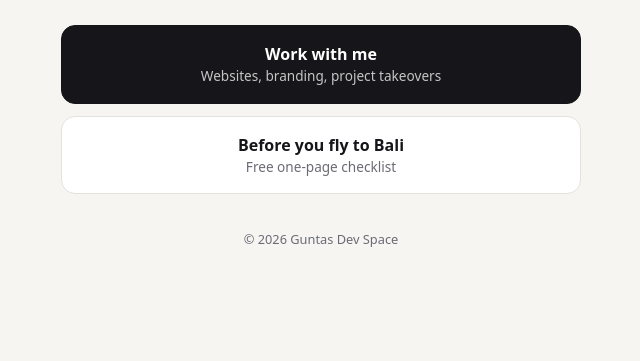
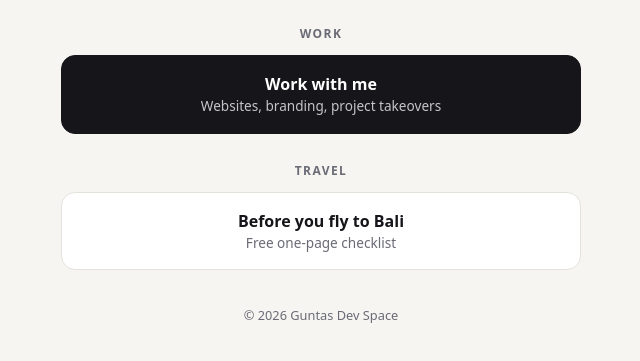
Before and after one commit to gukkame/linktree, a plain HTML site: page index.html in a window 1280 px wide. Shown: the part 229-590 px from the top of the page, without its empty margins (319-959 px from the left). Drawn offline with Linux system fonts and the light colour scheme.

Commit message:
Links page: separate Work and Travel sections
Co-Authored-By: Claude Sonnet 5.5 <noreply@anthropic.com>
Claude-Session: https://claude.ai/code/session_01Y9DJTkqbzGojKD6ZVWBLNR

```diff
--- a/index.html
+++ b/index.html
@@ -43,6 +43,10 @@
     a.link.primary { background: var(--accent); color: var(--accent-text); border-color: var(--accent); }
     a.link small { display: block; font-weight: 400; color: var(--muted); font-size: .85rem; }
     a.link.primary small { color: inherit; opacity: .75; }
+    section { margin-top: 28px; }
+    section:first-of-type { margin-top: 0; }
+    h2 { font-size: .75rem; letter-spacing: .12em; text-transform: uppercase; color: var(--muted);
+      font-weight: 600; margin: 0 0 12px; }
     footer { margin-top: 36px; color: var(--muted); font-size: .8rem; }
   </style>
 </head>
@@ -51,7 +55,7 @@
     <img class="avatar" src="avatar.png" alt="" onerror="this.style.display='none'">
     <h1 id="name"></h1>
     <p class="bio" id="bio"></p>
-    <ul id="links"></ul>
+    <div id="sections"></div>
     <footer id="footer"></footer>
   </main>
 
@@ -60,9 +64,19 @@
     const PROFILE = {
       name: "Guntas Dev Space",
       bio: "Websites & brand design",
+      sections: [
+        {
+          heading: "Work",
           links: [
             { title: "Work with me", subtitle: "Websites, branding, project takeovers", url: "https://guntasdevspace.com/#contact", primary: true },
+          ],
+        },
+        {
+          heading: "Travel",
+          links: [
             { title: "Before you fly to Bali", subtitle: "Free one-page checklist", url: "checklist/" },
+          ],
+        },
       ],
     };
 
@@ -71,8 +85,16 @@
     document.getElementById("bio").textContent = PROFILE.bio;
     document.getElementById("footer").textContent = "© " + new Date().getFullYear() + " " + PROFILE.name;
 
-    const list = document.getElementById("links");
-    for (const l of PROFILE.links) {
+    const root = document.getElementById("sections");
+    for (const sec of PROFILE.sections) {
+      const section = document.createElement("section");
+      if (sec.heading) {
+        const h = document.createElement("h2");
+        h.textContent = sec.heading;
+        section.appendChild(h);
+      }
+      const list = document.createElement("ul");
+      for (const l of sec.links) {
         const li = document.createElement("li");
         const a = document.createElement("a");
         a.className = "link" + (l.primary ? " primary" : "");
@@ -80,13 +102,16 @@
         a.rel = "noopener";
         a.textContent = l.title;
         if (l.subtitle) {
-        const s = document.createElement("small");
-        s.textContent = l.subtitle;
-        a.appendChild(s);
+          const sm = document.createElement("small");
+          sm.textContent = l.subtitle;
+          a.appendChild(sm);
         }
         li.appendChild(a);
         list.appendChild(li);
       }
+      section.appendChild(list);
+      root.appendChild(section);
+    }
   </script>
 </body>
 </html>
```
Lines whose indentation alone changed are shown as unchanged.
